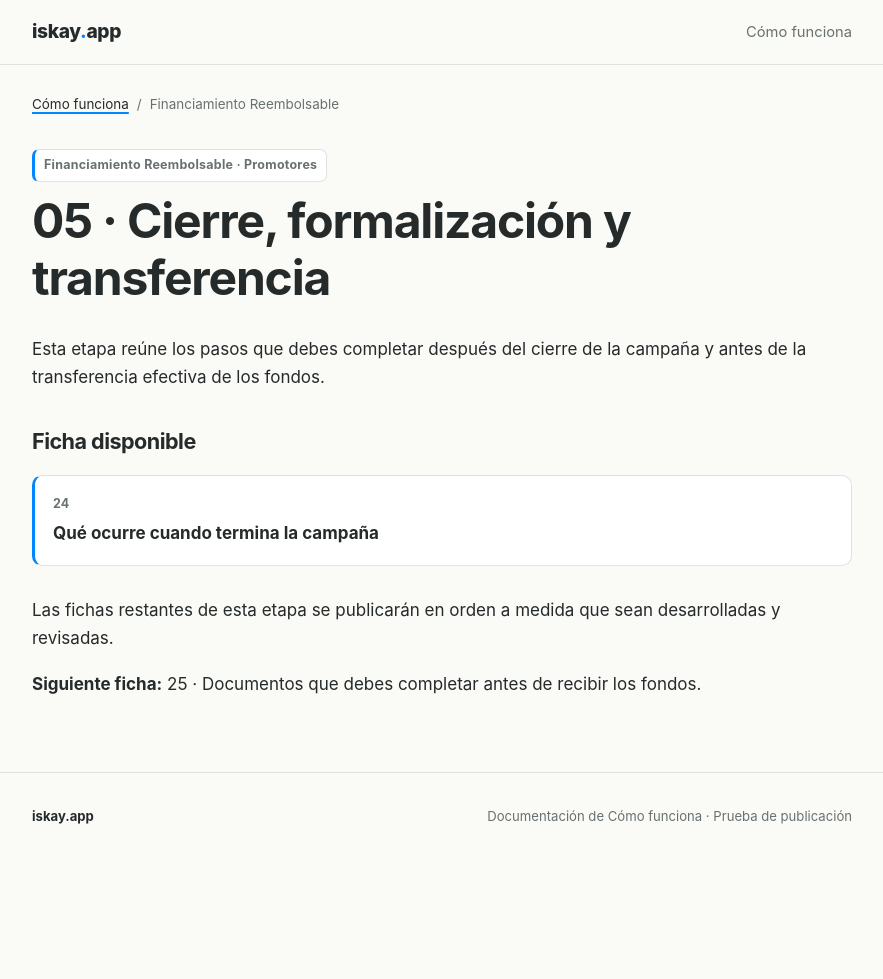
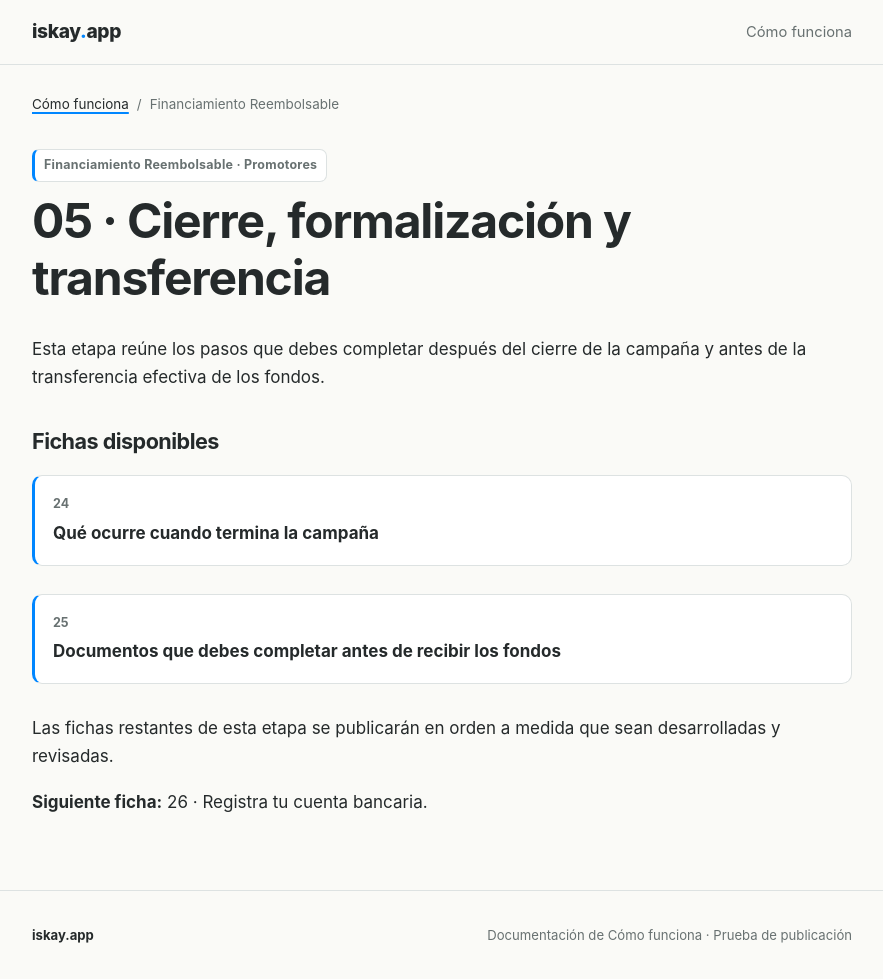
Before and after one commit to iskayApp/como-funciona, a Jekyll site: the page built from ideas/financiamiento-reembolsable/promotores/05-cierre-formalizacion-transferencia/index.md, in a window 1280 px wide and 979 px high. Shown: the whole window, without its empty margins (198-1081 px from the left). Built offline with Jekyll 4.4.1, drawn with Linux system fonts in a browser that asks for light colours.

Commit message:
docs: actualizar indice etapa 05 con ficha 25

```diff
--- a/ideas/financiamiento-reembolsable/promotores/05-cierre-formalizacion-transferencia/index.md
+++ b/ideas/financiamiento-reembolsable/promotores/05-cierre-formalizacion-transferencia/index.md
@@ -11,12 +11,13 @@ category: "Financiamiento Reembolsable"
 
 Esta etapa reúne los pasos que debes completar después del cierre de la campaña y antes de la transferencia efectiva de los fondos.
 
-## Ficha disponible
+## Fichas disponibles
 
 <ul class="topic-list">
   <li><a href="{{ '/financiamiento-reembolsable/promotores/cierre-formalizacion-transferencia/que-ocurre-cuando-termina-la-campana/' | relative_url }}"><span class="topic-number">24</span><strong>Qué ocurre cuando termina la campaña</strong></a></li>
+  <li><a href="{{ '/financiamiento-reembolsable/promotores/cierre-formalizacion-transferencia/documentos-que-debes-completar-antes-de-recibir-los-fondos/' | relative_url }}"><span class="topic-number">25</span><strong>Documentos que debes completar antes de recibir los fondos</strong></a></li>
 </ul>
 
 Las fichas restantes de esta etapa se publicarán en orden a medida que sean desarrolladas y revisadas.
 
-**Siguiente ficha:** 25 · Documentos que debes completar antes de recibir los fondos.
+**Siguiente ficha:** 26 · Registra tu cuenta bancaria.
```
